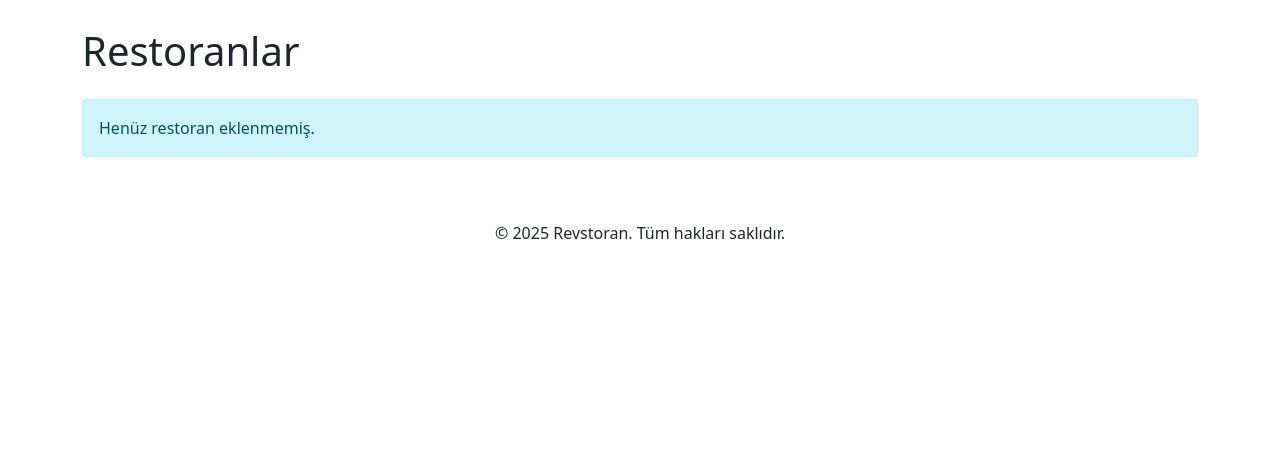
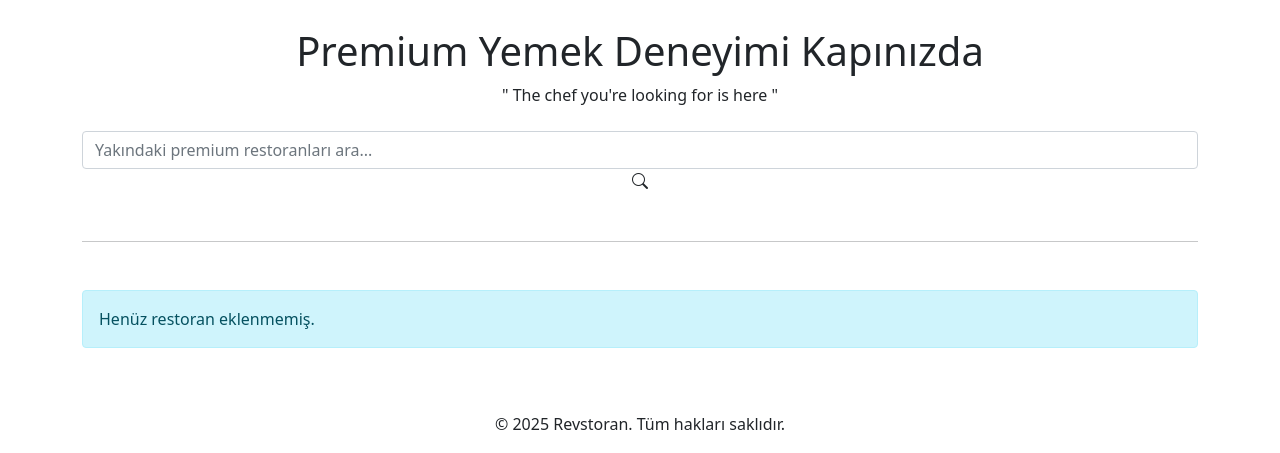
Before and after one commit to meryem74/thechef, a Flask app: page / in a window 1280 px wide. Shown: the part 347-800 px from the top of the page. Run offline with Flask 3, Linux system fonts and the light colour scheme.

Commit message:
Update index.html

```diff
--- a/templates/index.html
+++ b/templates/index.html
@@ -3,12 +3,23 @@
 {% block title %}Anasayfa{% endblock %}
 
 {% block content %}
-<h1 class="mb-4">Restoranlar</h1>
+<div class="text-center hero-section">
+    <h1><span class="highlight">Premium</span> Yemek Deneyimi Kapınızda</h1>
+    <p class="subtitle">" The chef you're looking for is here "</p>
 
-<div class="row">
+    <!-- Arama Çubuğu -->
+    <div class="search-box mt-4">
+        <input type="text" id="restaurantSearch" class="form-control search-input" placeholder="Yakındaki premium restoranları ara...">
+        <i class="bi bi-search search-icon"></i>
+    </div>
+</div>
+
+<hr class="my-5">
+
+<div class="row" id="restaurantList">
     {% for restaurant in restaurants %}
-    <div class="col-md-4 mb-4">
-        <div class="card h-100">
+    <div class="col-md-4 mb-4 restaurant-card">
+        <div class="card h-100 shadow-sm">
             {% if restaurant.image_path %}
             <img src="{{ url_for('static', filename=restaurant.image_path) }}" class="card-img-top restaurant-image" alt="{{ restaurant.name }}">
             {% else %}
@@ -17,10 +28,10 @@
             </div>
             {% endif %}
             <div class="card-body">
-                <h5 class="card-title">{{ restaurant.name }}</h5>
+                <h5 class="card-title restaurant-name">{{ restaurant.name }}</h5>
                 <p class="card-text">{{ restaurant.description[:100] ~ ('...' if restaurant.description|length > 100 else '') }}</p>
                 <p><i class="bi bi-geo-alt"></i> {{ restaurant.address }}</p>
-                <a href="{{ url_for('restaurant_detail', id=restaurant.id) }}" class="btn btn-primary btn-sm">Detay</a>
+                <a href="{{ url_for('restaurant_detail', id=restaurant.id) }}" class="btn btn-premium w-100">Detay</a>
             </div>
         </div>
     </div>
```
